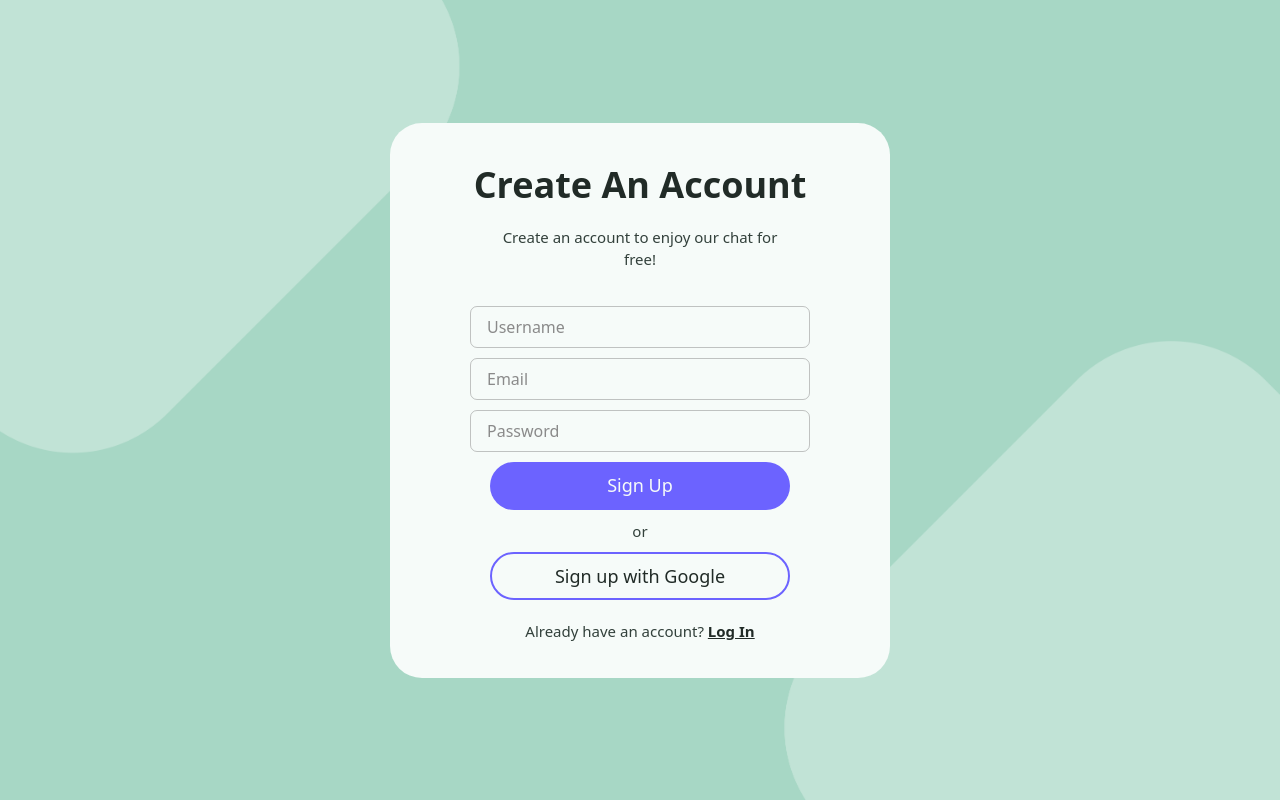
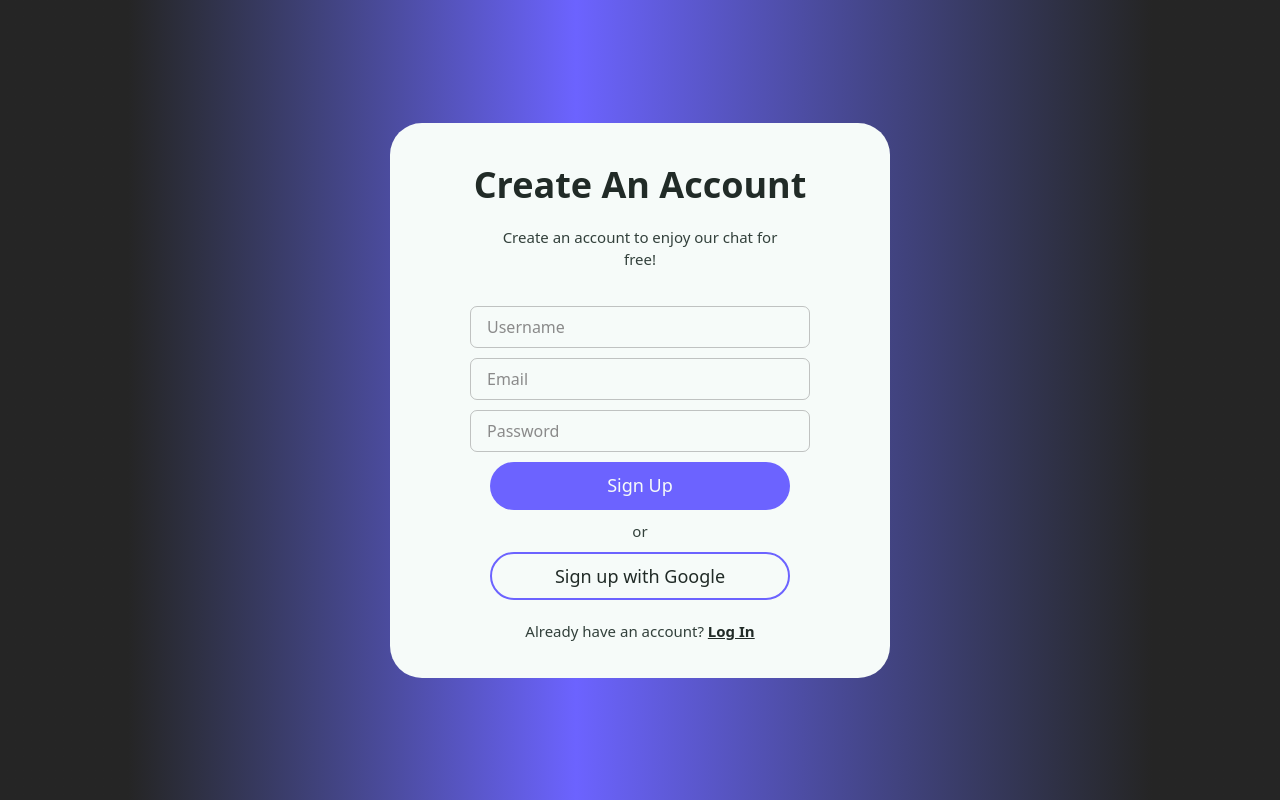
Before and after one commit to ArmenSyan/Chat-App, a React (Vite) app: page /sign-up in a window 1280 px wide. Built offline with nearby package versions, Linux system fonts and the light colour scheme; no server answers.

Commit message:
changed the sign in page colors

```diff
--- a/src/Components/Sign-up/SignUp.tsx
+++ b/src/Components/Sign-up/SignUp.tsx
@@ -5,7 +5,7 @@ import WithGoogle from "./WithGoogle";
 function SignUp() {
 
     return (
-        <div className="bg-[url(/image.png)] w-full h-screen bg-cover bg-center bg-no-repeat flex justify-evenly items-center">
+        <div className="bg-gradient-to-r from-black from-10% via-purple via-45% to-black to-90% w-full h-screen bg-cover bg-center bg-no-repeat flex justify-evenly items-center">
             <div className="w-[500px] h-[555px] bg-formBg rounded-[32px] flex flex-col justify-evenly items-center">
                 <div className="flex flex-col items-center gap-y-3.5 text-center">
                     <h1 className="text-h1 text-[36px] font-semibold">Create An Account</h1>
```
